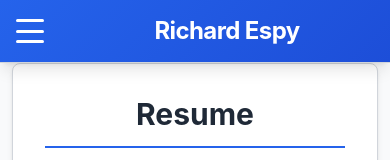
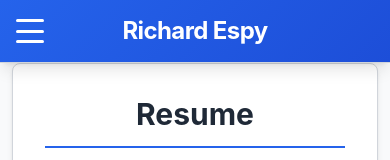
Before and after one commit to richardsp/richardespy, a React (Create React App) app: page /resume in a window 390 px wide. Shown: the top 160 px of the page. Built offline with nearby package versions, Linux system fonts and the light colour scheme; the HTML template or start-up script is replaced by a standard one.

Commit message:
Fixed mobile alignment.

```diff
--- a/src/App.css
+++ b/src/App.css
@@ -635,11 +635,13 @@ footer p {
 
   header h1 {
     font-size: var(--text-2xl);
-    padding-left: var(--spacing-20);
+    padding-left: var(--spacing-4);
     padding-right: var(--spacing-4);
     text-align: center;
     margin: 0;
     flex: 1;
+    position: relative;
+    z-index: 101;
   }
 
   .bio {
```
